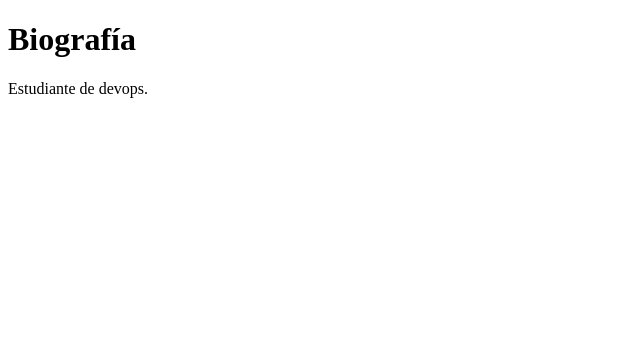
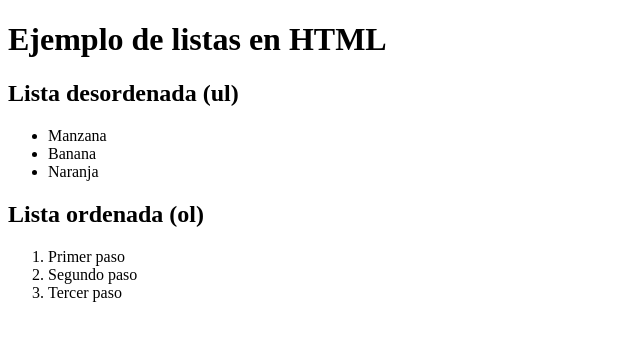
Before and after one commit to pablotgit/pablotgit.github.io, a plain HTML site: page docs/index.html in a window 1280 px wide. Shown: the whole page, without its empty margins (0-640 px from the left). Drawn offline with Linux system fonts and the light colour scheme.

Commit message:
Cambio pagina por una de listas

```diff
--- a/docs/index.html
+++ b/docs/index.html
@@ -2,19 +2,25 @@
 <html lang="es">
 <head>
     <meta charset="UTF-8">
-    <title>Mi página personal</title>
+    <title>Ejemplo de listas</title>
 </head>
 <body>
 
-    <h1>Biografía</h1>
-    <p>Estudiante de devops.</p>
+    <h1>Ejemplo de listas en HTML</h1>
 
+    <h2>Lista desordenada (ul)</h2>
+    <ul>
+        <li>Manzana</li>
+        <li>Banana</li>
+        <li>Naranja</li>
+    </ul>
+
+    <h2>Lista ordenada (ol)</h2>
+    <ol>
+        <li>Primer paso</li>
+        <li>Segundo paso</li>
+        <li>Tercer paso</li>
+    </ol>
 
 </body>
 </html>
-
-<script>
-
-console.log('Hola mundo')
-
-</script>
```
